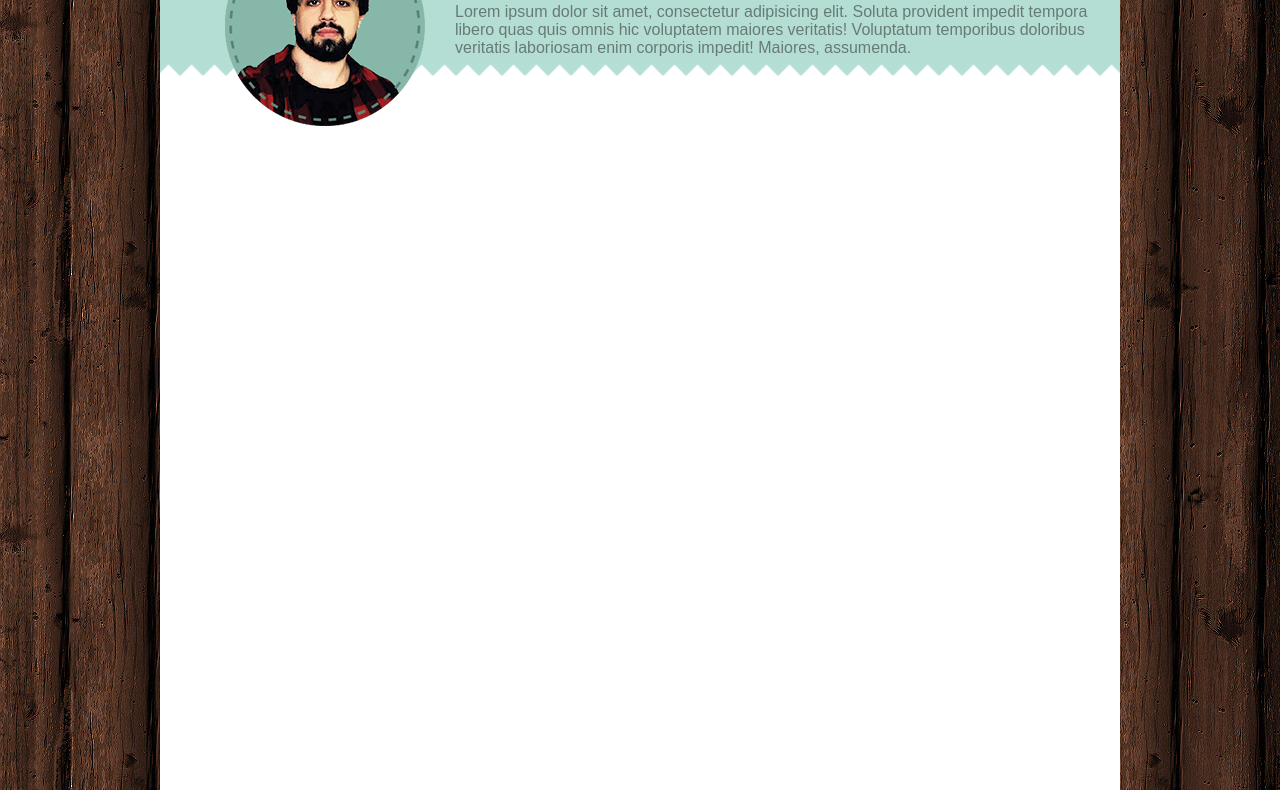
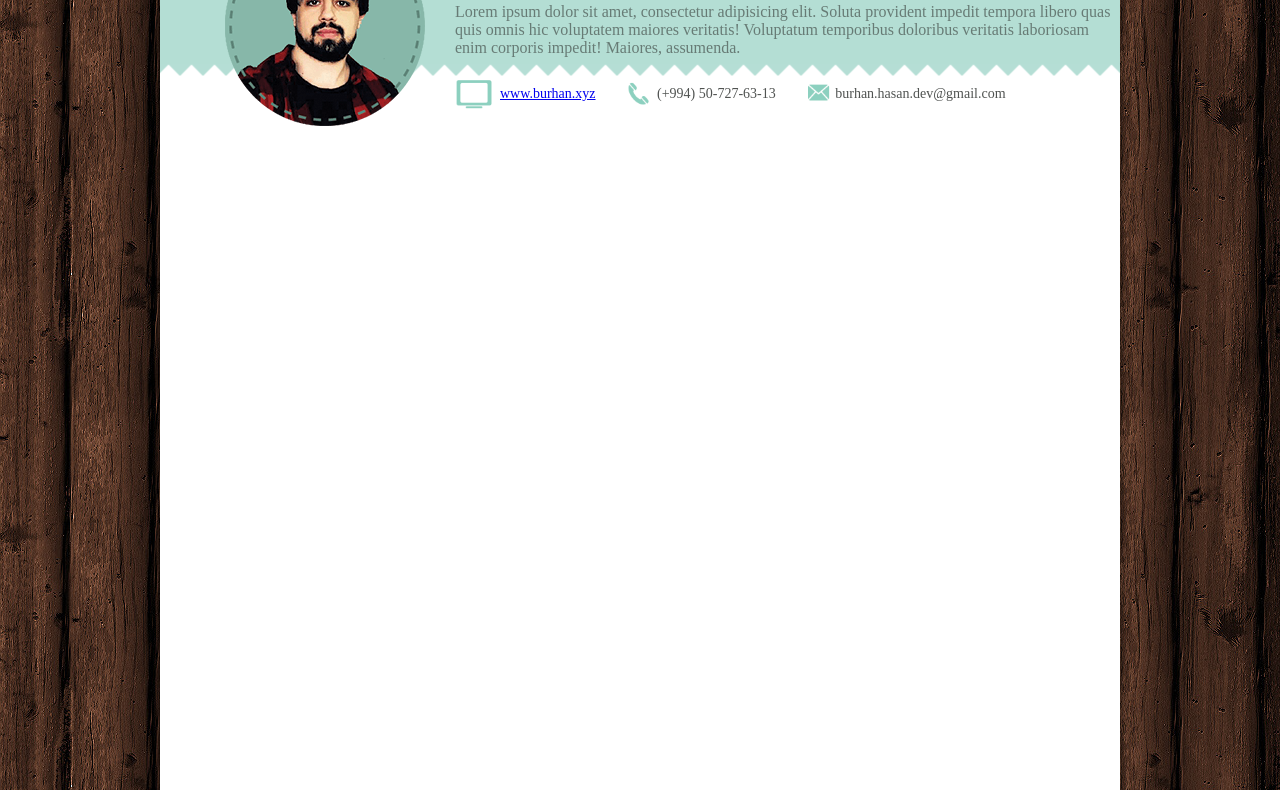
Before and after one commit to Burhan-Hasan/burhan-hasan.github.io, a plain HTML site: page index.html in a window 1280 px wide. Shown: the part 219-1009 px from the top of the page. Drawn offline with Linux system fonts and the light colour scheme.

Commit message:
Style changes

```diff
--- a/app.css
+++ b/app.css
@@ -4,16 +4,16 @@ body{
     background-image: url(images/bg_wood.jpg);
     background-repeat: repeat;
     background-attachment: fixed;
-    font-family: Arial;
+    font-family: 'Myriad Pro';
 }
 
 #wrapper{
     width: 960px;
     height: 2000px;
-    margin: 0 auto;
+    margin:80px auto;
     position: relative;
     background-color: #fff;
-    margin-top: 80px;
+    box-shadow: 0 0 7px 5px rgba(0,0,0,.4);
 }
 
 #header{
@@ -31,6 +31,9 @@ body{
     left: 295px;
     color: #677b75;
 }
+.main-info p{
+    margin-bottom: 22px;
+}
 .main-info h1{
     font-size: 27px;
     color: #34544a;
@@ -45,3 +48,40 @@ body{
     top: 65px;
     left: 65px;
 }
+.contact-info{
+    list-style: none;
+    padding: 0;
+    margin: 0;
+    color: #505351;
+    text-transform: lowercase;
+    font-size: 14px;
+    font-weight: 500;
+}
+.contact-info li{
+    display: inline-block;
+    margin: 0 5px;
+    height: 30px;
+    line-height: 30px;
+    padding: 0;
+    margin: 0;
+    margin-right: 28px;
+    background-position: left center;
+}
+.contact-info li:nth-child(1){
+    background-image: url(images/www.png);
+    background-repeat: no-repeat;
+    padding-left: 45px;
+}
+
+.contact-info li:nth-child(2){
+    background-image: url(images/phone.png);
+    background-repeat: no-repeat;
+    padding-left: 30px;
+}
+
+.contact-info li:nth-child(3){
+    background-image: url(images/mail.png);
+    background-repeat: no-repeat;
+    padding-left: 28px;
+    background-position: left 4px;
+}
--- a/index.html
+++ b/index.html
@@ -19,6 +19,12 @@
                     maiores veritatis! Voluptatum temporibus doloribus veritatis laboriosam enim corporis impedit! Maiores,
                     assumenda.
                 </p>
+
+                <ul class='contact-info'>
+                    <li><i></i> <a href="#" target="_blank">www.burhan.xyz</a></li>
+                    <li><i></i> (+994) 50-727-63-13</li>
+                    <li><i></i> burhan.hasan.dev@gmail.com</li>
+                </ul>
             </div>
         </div>
     </div>
```
Also changed, not shown: images/mail.png (added), images/phone.png (added), images/www.png (added).
